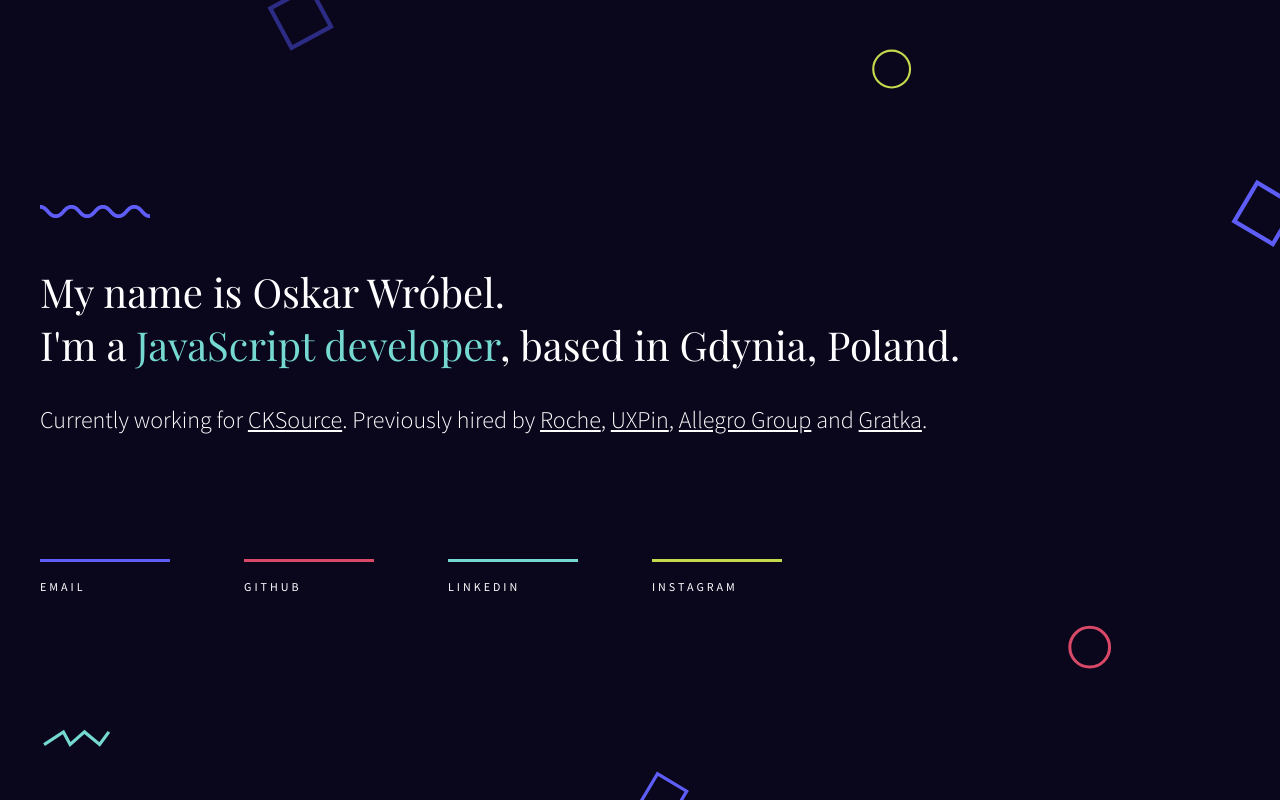
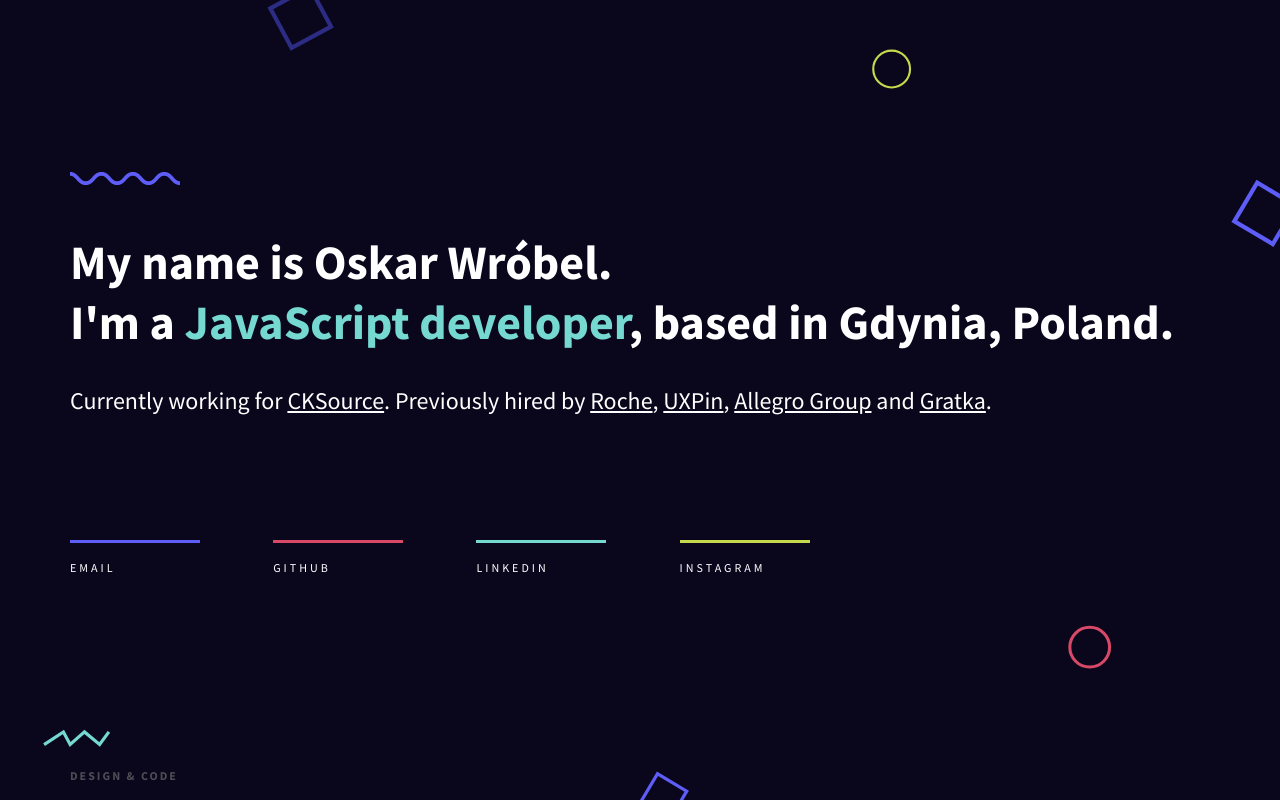
Before and after one commit to joannalawniczak/oskarwrobel, a website: page index.html in a window 1280 px wide. Drawn offline with nearby package versions, Linux system fonts and the light colour scheme; files that its build step writes are made by us from their sources.

Commit message:
Layout changes.

```diff
--- a/index.html
+++ b/index.html
@@ -12,12 +12,11 @@
 	<link href="/styles/css/app.css" rel="stylesheet">
 	<link href="/images/favicon.png" rel="icon" type="image/png">
 
-	<link href="https://fonts.googleapis.com/css?family=Playfair+Display&subset=latin,latin-ext" rel="stylesheet" type="text/css">
-	<link href="https://fonts.googleapis.com/css?family=Source+Sans+Pro:400,300" rel="stylesheet" type="text/css">
+	<link href="https://fonts.googleapis.com/css?family=Source+Sans+Pro:400,700&subset=latin,latin-ext" rel="stylesheet" type="text/css">
 </head>
 <body>
 
-	<main>
+	<main class="inner">
 		<h1>My name is Oskar Wróbel.</h1>
 		<h2>I'm a <span>JavaScript developer</span>, based in Gdynia, Poland.</h2>
 
@@ -29,7 +28,7 @@
 			and <a href="http://www.gratka.pl/" target="_blank">Gratka</a>.
 		</p>
 
-		<ul>
+		<ul class="social">
 			<li><a href="mailto:kontakt@oskarwrobel.pl" class="email">email</a></li>
 			<li><a href="http://github.com/oskarwrobel" target="_blank" class="github">github</a></li>
 			<li><a href="http://pl.linkedin.com/in/oskarwrobelpl" target="_blank" class="linkedin">linkedin</a></li>
@@ -37,5 +36,11 @@
 		</ul>
 	</main>
 
+	<footer class="inner">
+		<p>
+			<a href="https://dribbble.com/lawniczak" target="_blank" title="Joanna Ławniczak | Dribbble">Design & code</a>
+		</p>
+	</footer>
+
 </body>
 </html>
--- a/styles/scss/app.scss
+++ b/styles/scss/app.scss
@@ -1,17 +1,37 @@
+/* Reset
+ * ---------------------------------------------------- */
+html {
+	box-sizing: border-box;
+}
+
+*, *:before, *:after {
+	box-sizing: inherit;
+}
+
 html,
 body {
 	height: 100%;
 }
 
+body,
+h1,
+h2,
+ul {
+	margin: 0;
+	padding: 0;
+}
+
+/* Layout
+ * ---------------------------------------------------- */
 body {
 	display: flex;
-	align-items: center;
+	flex-direction: column;
 	background:
 		url('../../images/bg-top.svg') 50% 0 no-repeat,
 		url('../../images/bg-bottom.svg') 50% 100% no-repeat,
 		#0a061c;
 	background-size: 100%;
-	font-family: "Playfair Display", serif;
+	font-family: "Source Sans Pro", sans-serif;
 	color: #ffffff;
 
 	@media all and (max-width: 1300px) {
@@ -31,34 +51,46 @@
 	}
 
 	@media all and (max-width: 600px) {
+		text-align: center;
 		background: #0a061c;
 		background-size: 100%;
 	}
 }
 
-body,
-h1,
-h2,
-ul {
-	margin: 0;
-	padding: 0;
+.inner {
+	width: 100%;
+	max-width: 1200px;
+	margin-left: auto;
+	margin-right: auto;
+	padding-left: 30px;
+	padding-right: 30px;
 }
 
+main {
+	display: flex;
+	flex-direction: column;
+	justify-content: center;
+	flex: 1 auto;
+	margin-top: 90px;
+	margin-bottom: 90px;
+}
+
+/* Typography
+ * ---------------------------------------------------- */
 a {
 	color: #ffffff;
 	transition: color .5s;
+
+	&:hover,
+	&:focus {
+		color: #75d9d1;
 	}
-
-main {
-	width: 100%;
-	max-width: 1200px;
-	margin: auto;
-	padding: 0 30px;
+}
 
 h1,
 h2 {
-		font-size: 40px;
-		font-weight: 400;
+	font-size: 48px;
+	font-weight: 700;
 
 	@media all and (max-width: 1000px) {
 		font-size: 34px;
@@ -88,32 +120,30 @@
 	}
 }
 
+main {
 	p {
 		margin: 20px 0;
 		padding-bottom: 100px;
 		line-height: 38px;
-		font-family: "Source Sans Pro", sans-serif;
-		font-weight: 300;
+		font-weight: 400;
 		font-size: 24px;
-
-		a:hover {
-			color: #75d9d1;
 	}
 }
 
-	ul {
+/* Social links
+ * ---------------------------------------------------- */
+.social {
 	list-style: none;
 
 	li {
 		display: inline-block;
-			width: 130px;
+		width: 200px;
 		padding-right: 70px;
 
 		a {
 			display: block;
 			padding-top: 20px;
 			position: relative;
-				font-family: "Source Sans Pro", sans-serif;
 			font-weight: 400;
 			font-size: 12px;
 			letter-spacing: 3px;
@@ -200,10 +230,32 @@
 	}
 }
 
+/* Footer
+ * ---------------------------------------------------- */
+footer {
+	a {
+		text-decoration: none;
+		font-size: 12px;
+		letter-spacing: 2px;
+		font-weight: 700;
+		color: #4d4c54;
+		text-transform: uppercase;
+	}
+}
+
+/* Mobile breakpoint
+ * ---------------------------------------------------- */
 @media all and (max-width: 600px) {
-		padding: 90px 25px;
-		text-align: center;
+	/* Layout
+	 * ---------------------------------------------------- */
+	.inner {
+		padding-left: 25px;
+		padding-right: 25px;
+	}
 
+	/* Typography
+	 * ---------------------------------------------------- */
+	main {
 		h1,
 		h2 {
 			line-height: 50px;
@@ -226,8 +278,11 @@
 			padding-bottom: 50px;
 			line-height: 44px;
 		}
+	}
 
-		ul {
+	/* Social links
+	 * ---------------------------------------------------- */
+	.social {
 		li {
 			padding: 0;
 			display: block;
@@ -245,4 +300,3 @@
 		}
 	}
 }
-}
```
Also changed, not shown: images/favicon.png. Lines whose indentation alone changed are shown as unchanged.
